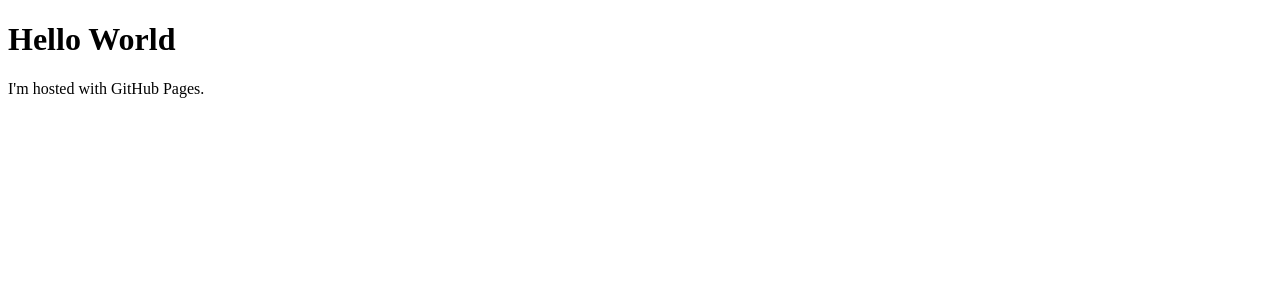
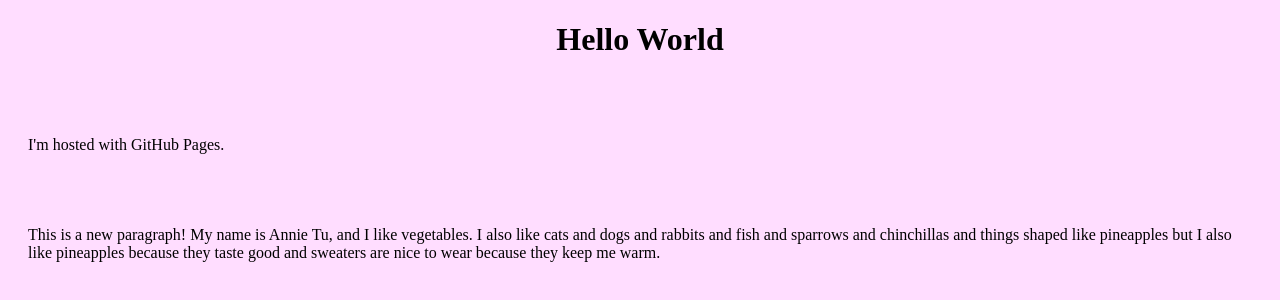
Before and after one commit to AnnieTuu/annietuu.github.io, a plain HTML site: page index.html in a window 1280 px wide. Drawn offline with Linux system fonts and the light colour scheme.

Commit message:
added new paragraph and style

```diff
--- a/index.html
+++ b/index.html
@@ -1,7 +1,19 @@
 <!DOCTYPE html>
 <html>
+<head>
+  <link rel="stylesheet" href="style.css"/>
+</head>
 <body>
 <h1>Hello World</h1>
+<div class="container">
 <p>I'm hosted with GitHub Pages.</p>
+</div>
+<div class="container">
+<p>This is a new paragraph! My name is Annie Tu, and I like vegetables. I also
+like cats and dogs and rabbits and fish and sparrows and chinchillas and things
+shaped like pineapples but I also like pineapples because they taste good and
+sweaters are nice to wear because they keep me warm.
+</p>
+</div>
 </body>
 </html>
--- /dev/null
+++ b/style.css
@@ -0,0 +1,13 @@
+body {
+  background-color: #fdf;
+}
+
+h1 {
+  text-align: center;
+}
+
+.container {
+  padding-left: 20px;
+  padding-top: 5vh;
+  padding-right: 20px;
+}
```
